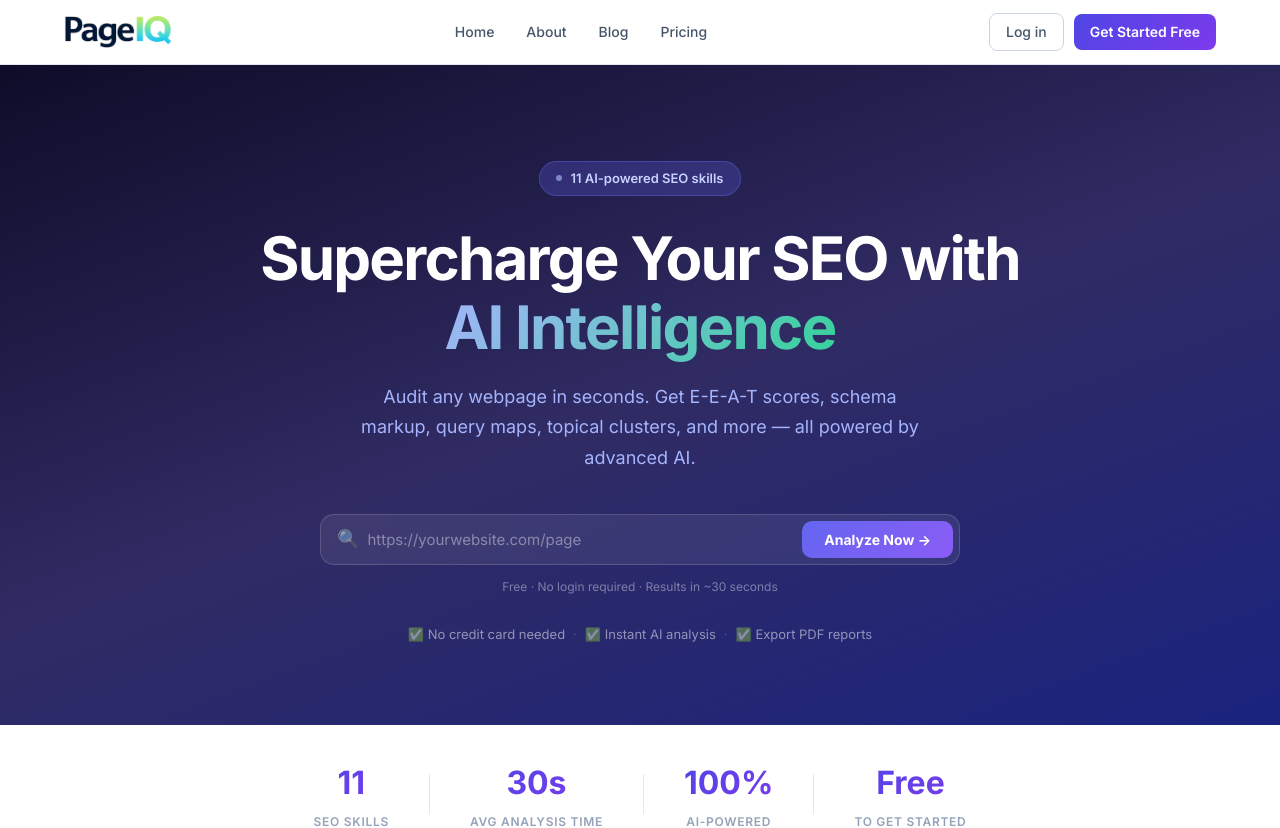
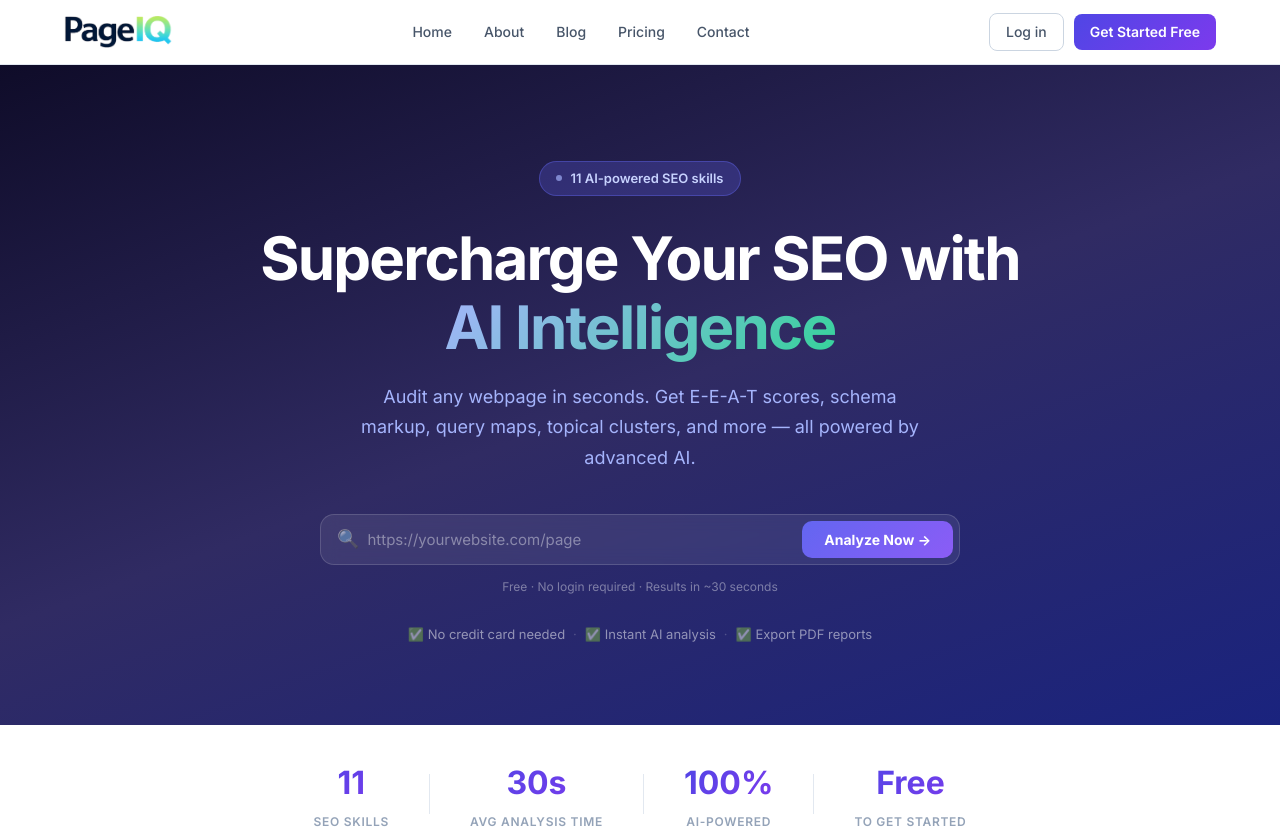
Before and after one commit to jaybinary/ai-seo-tool, a React (Vite) app: page / in a window 1280 px wide. Shown: the top 828 px of the page. Built offline with nearby package versions, Linux system fonts and the light colour scheme; no server answers.

Commit message:
Update Navbar.jsx

```diff
--- a/src/components/Navbar.jsx
+++ b/src/components/Navbar.jsx
@@ -37,6 +37,7 @@ export default function Navbar() {
           <Link to="/about" className={`navbar-link ${isActive('/about') ? 'active' : ''}`}>About</Link>
           <Link to="/blog" className={`navbar-link ${location.pathname.startsWith('/blog') ? 'active' : ''}`}>Blog</Link>
           <Link to="/pricing" className={`navbar-link ${isActive('/pricing') ? 'active' : ''}`}>Pricing</Link>
+          <Link to="/contact" className={`navbar-link ${isActive('/contact') ? 'active' : ''}`}>Contact</Link>
           {user && (
             <Link to="/dashboard" className={`navbar-link ${isActive('/dashboard') ? 'active' : ''}`}>Dashboard</Link>
           )}
@@ -97,6 +98,7 @@ export default function Navbar() {
           <Link to="/about" style={mobileLink} onClick={() => setMenuOpen(false)}>About</Link>
           <Link to="/blog" style={mobileLink} onClick={() => setMenuOpen(false)}>Blog</Link>
           <Link to="/pricing" style={mobileLink} onClick={() => setMenuOpen(false)}>Pricing</Link>
+          <Link to="/contact" style={mobileLink} onClick={() => setMenuOpen(false)}>Contact</Link>
           {user ? (
             <>
               <Link to="/dashboard" style={mobileLink} onClick={() => setMenuOpen(false)}>Dashboard</Link>
```
